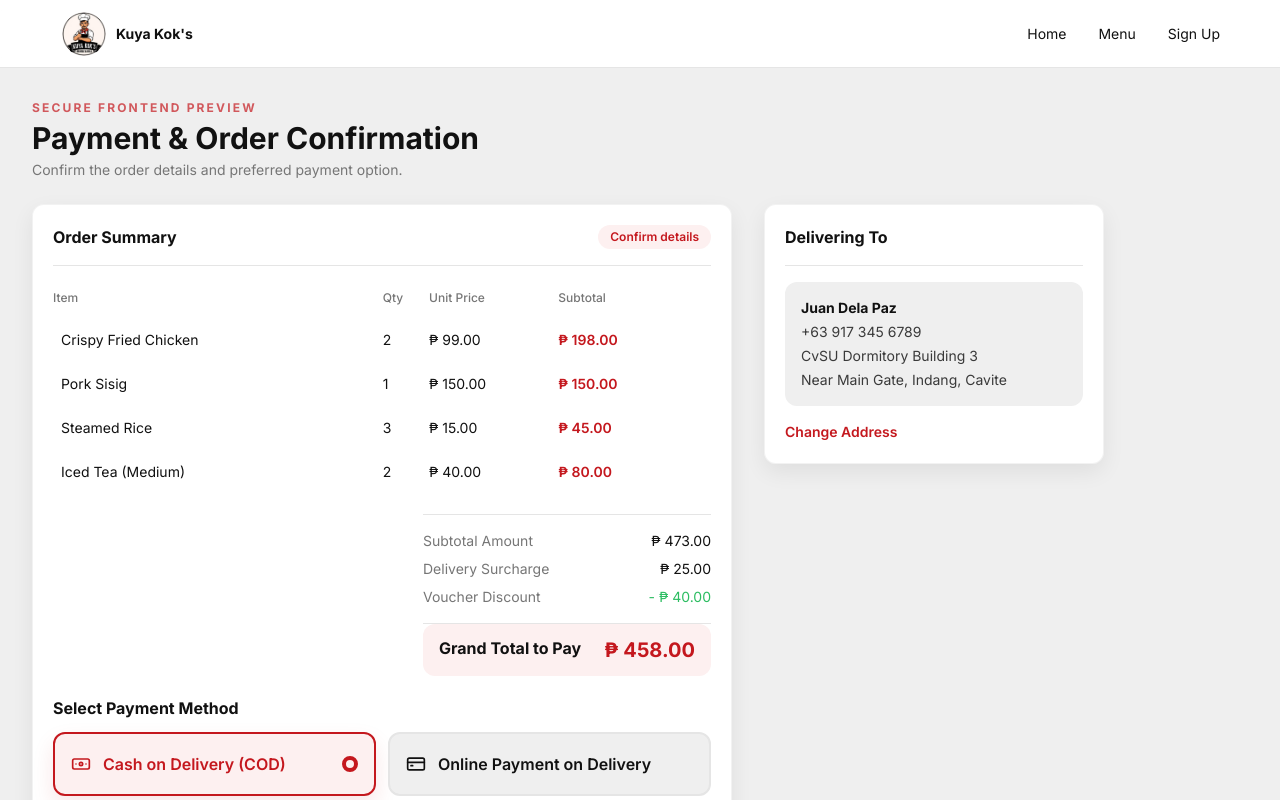
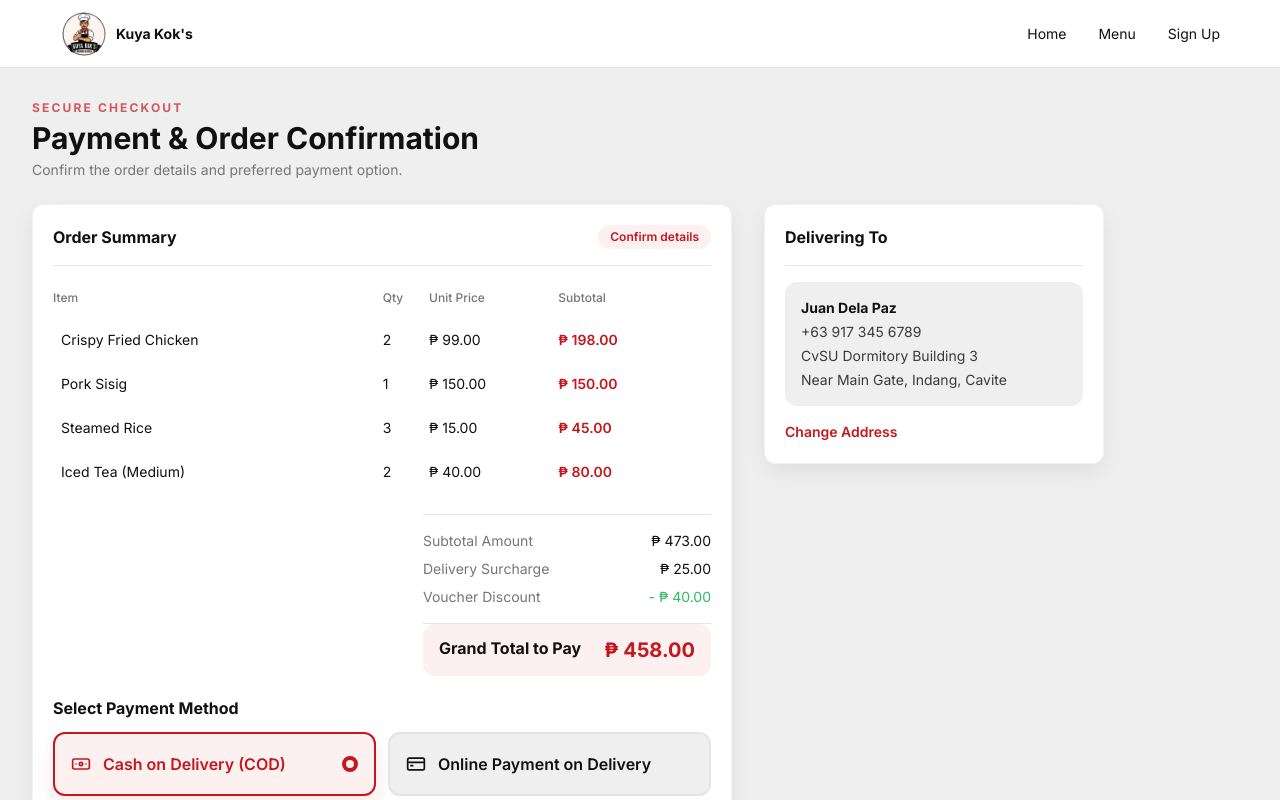
Before and after one commit to xKurty06/kokconnect, a Next.js app: page /checkout in a window 1280 px wide. Shown: the top 800 px of the page. Built offline with nearby package versions, Linux system fonts and the light colour scheme.

Commit message:
fix(checkout): remove frontend preview wording

```diff
--- a/src/app/checkout/page.tsx
+++ b/src/app/checkout/page.tsx
@@ -10,7 +10,7 @@ export default function CheckoutPage() {
     <div className="min-h-dvh bg-background">
       <SiteHeader />
       <main className="polished-page mx-auto max-w-[1320px] px-8 py-8">
-        <p className="text-xs font-bold uppercase tracking-[0.18em] text-brand/70">Secure frontend preview</p>
+        <p className="text-xs font-bold uppercase tracking-[0.18em] text-brand/70">Secure checkout</p>
         <h1 className="mt-1 text-3xl font-bold">Payment &amp; Order Confirmation</h1>
         <p className="mt-1 text-sm text-muted">Confirm the order details and preferred payment option.</p>
         <div className="mt-6"><CheckoutClient /></div>
```
